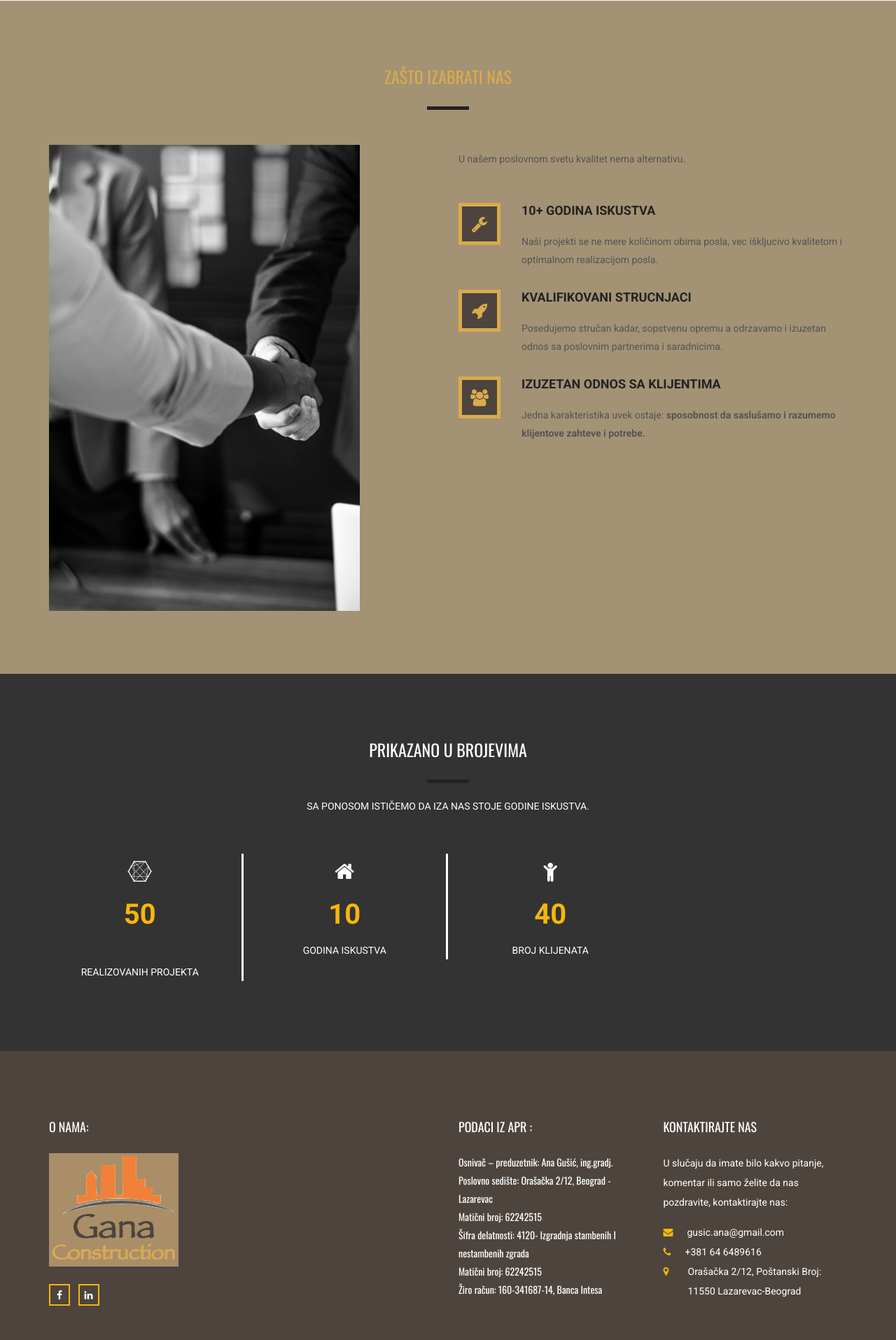
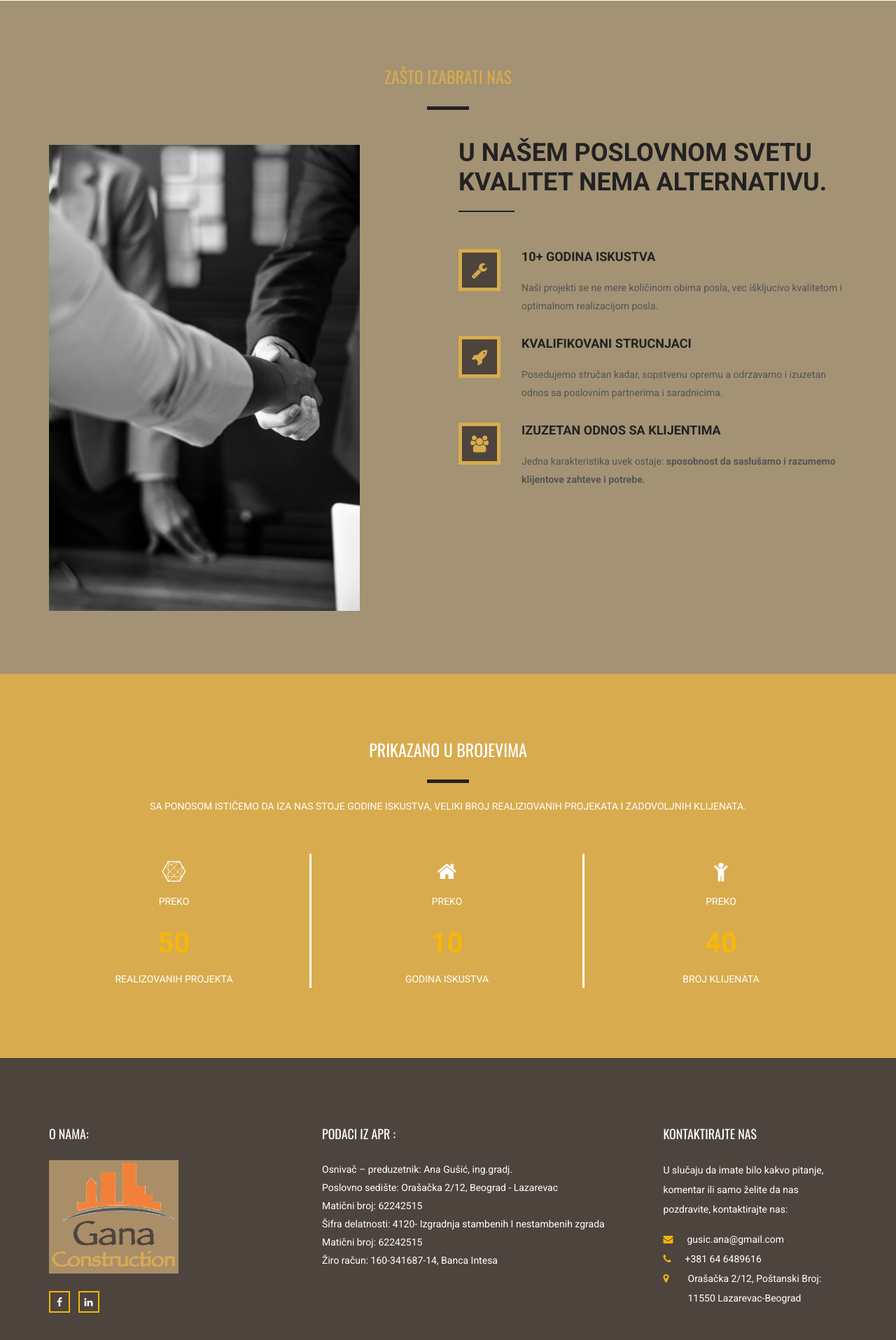
Before and after one commit to guliver109/ganaconstructions-github.io, a PHP site: page / in a window 1280 px wide. Shown: the part 2274-4189 px from the top of the page at 70% size. After the commit the page ends 4150 px from the top, so only its background shows below. Run offline with PHP 8.4, Linux system fonts and the light colour scheme; some libraries are stand-ins or nearby versions.

Commit message:
final review

```diff
--- a/css/style.css
+++ b/css/style.css
@@ -1051,7 +1051,7 @@ a:focus, a:hover, .btn:focus, .btn:hover, button:focus, button:hover {
   content: "";
   position: absolute;
   top: 0;
-  background-color: rgba(0, 0, 0, 0.8);
+  background-color: #d8ab4e;
   left: 0;
   right: 0;
   bottom: 0;
@@ -1679,9 +1679,9 @@ a:focus, a:hover, .btn:focus, .btn:hover, button:focus, button:hover {
   padding-top: 95px;
   padding-bottom: 50px;
 }
-.footer_area .footer_row .footer_about {
+/* .footer_area .footer_row .footer_about {
   padding-bottom: 50px;
-}
+} */
 .footer_area .footer_row .footer_about h2 {
   font: 400 18px "Oswald", sans-serif;
   text-transform: uppercase;
@@ -1692,7 +1692,7 @@ a:focus, a:hover, .btn:focus, .btn:hover, button:focus, button:hover {
   max-width: 100%;
 }
 .footer_area .footer_row .footer_about p {
-  font: 400 14px/26px "Oswald", sans-serif;
+  font: 400 14px/26px "Roboto", sans-serif;
   color: #fefefe;
   /*padding-top: 22px; */
 }
--- a/index.html
+++ b/index.html
@@ -266,8 +266,8 @@
                 </div>
                 <div class="col-md-6 feature_content">
                     <div class="subtittle">
-                        <!-- <h2>ZAŠTO IZABRATI NAS</h2> -->
-                        <h5>U našem poslovnom svetu kvalitet nema alternativu.</h5>
+                        <h2>U našem poslovnom svetu kvalitet nema alternativu.</h2>
+                        <!-- <h5>U našem poslovnom svetu kvalitet nema alternativu.</h5> -->
                     </div>
                     <div class="media">
                         <div class="media-left">
@@ -314,22 +314,25 @@
         <div class="container">
             <div class="tittle wow fadeInUp">
                 <h2>Prikazano U Brojevima</h2>
-                <h4>Sa ponosom ističemo da iza nas stoje godine iskustva.</h4>
+                <h4>Sa ponosom ističemo da iza nas stoje godine iskustva,
+                    veliki broj realiziovanih projekata i zadovoljnih klijenata.</h4>
             </div>
             <div class="achievments_row row">
-                <div class="col-md-3 col-sm-6 p0 completed">
+                <div class="col-md-4 col-sm-6 p0 completed">
                     <i class="fa fa-connectdevelop" aria-hidden="true"></i>
+                    <h6>PREKO</h6>
                     <span class="counter">50</span>
-                    <h3>I VISE</h3>
                     <h6>REALIZOVANIH PROJEKTA</h6>
                 </div>
-                <div class="col-md-3 col-sm-6 p0 completed">
+                <div class="col-md-4 col-sm-6 p0 completed">
                     <i class="fa fa-home" aria-hidden="true"></i>
+                    <h6>PREKO</h6>
                     <span class="counter">10</span>
                     <h6>GODINA ISKUSTVA</h6>
                 </div>
-                <div class="col-md-3 col-sm-6 p0 completed">
+                <div class="col-md-4 col-sm-6 p0 completed">
                     <i class="fa fa-child" aria-hidden="true"></i>
+                    <h6>PREKO</h6>
                     <span class="counter">40</span>
                     <h6>BROJ KLIJENATA</h6>
                 </div>
@@ -347,7 +350,7 @@
     <footer class="footer_area">
         <div class="container">
             <div class="footer_row row">
-                <div class="col-md-3 col-sm-6 footer_about">
+                <div class="col-md-4 col-sm-6 footer_about">
                     <h2>O NAMA:</h2>
                     <img src="images/buildingLogo2.png" alt="">
                     <ul class="socail_icon">
@@ -357,7 +360,7 @@
                         <li><a href="#"><i class="fa fa-linkedin" aria-hidden="true"></i></a></li>
                     </ul>
                 </div>
-                <div class="col-md-3 col-sm-6 footer_about quick">
+                <!-- <div class="col-md-3 col-sm-6 footer_about quick"> -->
                     <!-- <h2>Quick links</h2>
                     <ul class="quick_link">
                         <li><a href="#"><i class="fa fa-chevron-right"></i>Building Construction</a></li>
@@ -367,8 +370,8 @@
                         <li><a href="#"><i class="fa fa-chevron-right"></i>Commercial Construction</a></li>
                         <li><a href="#"><i class="fa fa-chevron-right"></i>Concreate Transport</a></li>
                     </ul> -->
-                </div>
-                <div class="col-md-3 col-sm-6 footer_about">
+                <!-- </div> -->
+                <div class="col-md-5 col-sm-6 footer_about">
                     <h2>Podaci iz APR :</h2>
                     <p>Osnivač – preduzetnik: Ana Gušić, ing.gradj.
                     <br>Poslovno sedište: Orašačka 2/12, Beograd - Lazarevac
```
